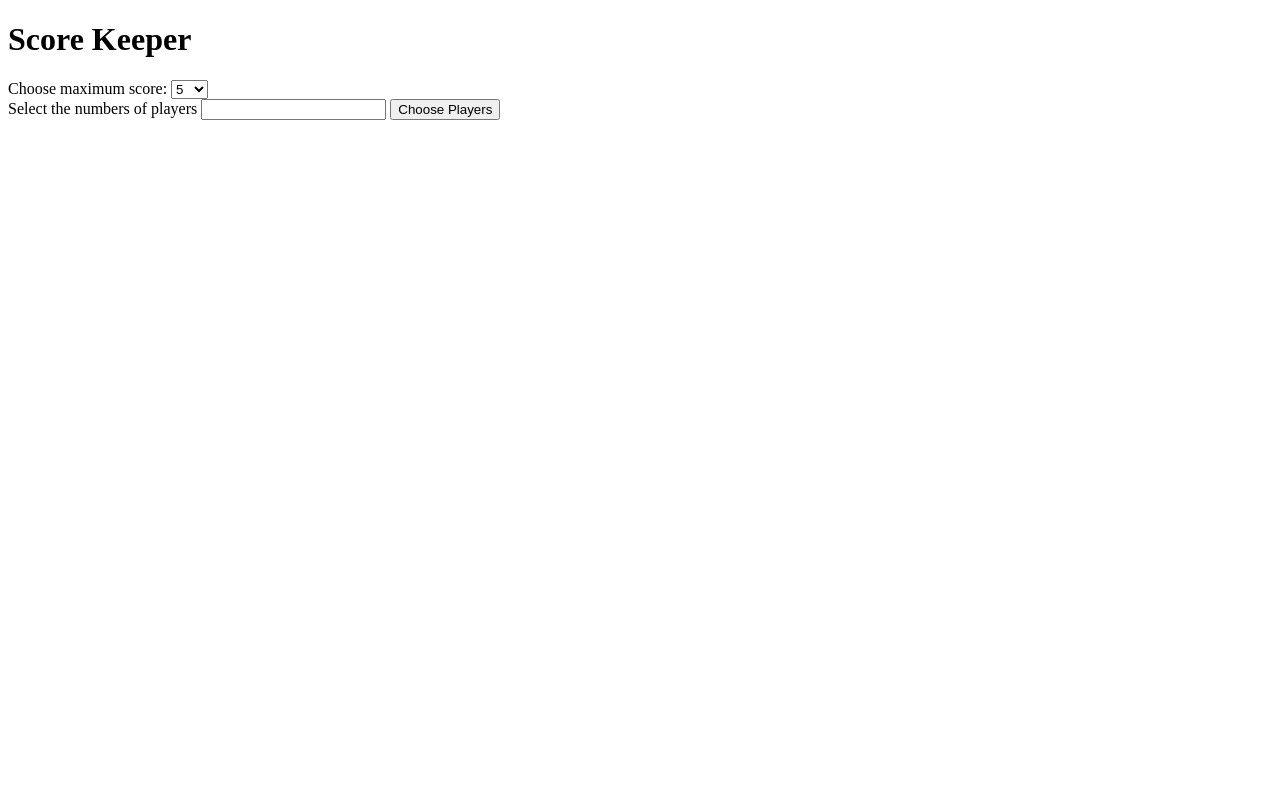
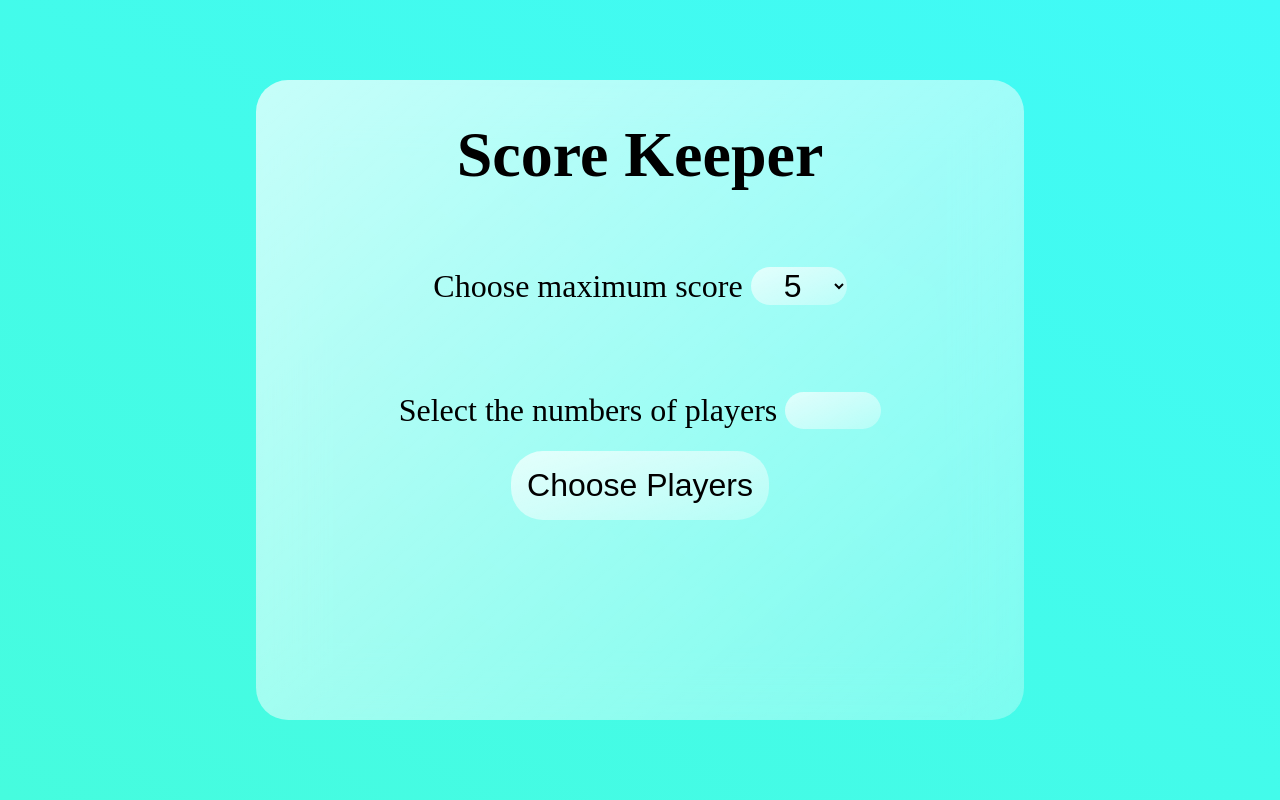
Before and after one commit to vladblk/score-keeper, a plain HTML site: page index.html in a window 1280 px wide. Drawn offline with nearby package versions, Linux system fonts and the light colour scheme.

Commit message:
some design

```diff
--- a/index.html
+++ b/index.html
@@ -12,7 +12,7 @@
     <h1>Score Keeper</h1>
 
     <div class="score-select-container">
-      <label for="score-select">Choose maximum score:</label>
+      <label for="score-select">Choose maximum score</label>
 
       <select name="scores" id="score-select">
           <option value="5">5</option>
@@ -27,9 +27,11 @@
 
     <div class="players-select-container">
       <form class="select-players-form">
-        <label>Select the numbers of players</label>
-        <input type="text" class="select-players-input" />
-        <button class="choose-players-btn">Choose Players</button>
+        <div>
+          <label>Select the numbers of players</label>
+          <input type="text" class="select-players-input" />
+        </div>
+        <button class="choose-players-btn btn">Choose Players</button>
       </form>
     </div>
 
--- a/script.js
+++ b/script.js
@@ -68,7 +68,7 @@ choosePlayersBtn.addEventListener('click', (e) => {
         choosePlayersNameContainer.insertAdjacentHTML('beforeend', html);
       }
       // create button and add it to the dom
-      const btn = `<button class="start-game-btn">Start Game</button>`;
+      const btn = `<button class="start-game-btn btn">Start Game</button>`;
       choosePlayersNameContainer.insertAdjacentHTML('beforeend', btn);
     }
   }
--- a/style.css
+++ b/style.css
@@ -0,0 +1,149 @@
+*, *::after, *::before {
+  margin: 0;
+  padding: 0;
+  box-sizing: border-box;
+}
+
+body {
+  min-height: 100vh;
+  /* background: rgb(63,94,251);
+  background: radial-gradient(circle, rgba(63,94,251,1) 26%, rgba(252,70,70,1) 100%); */
+  background: rgb(70,252,222);
+  background: linear-gradient(to right top, rgba(70,252,222,1) 0%, rgba(64,250,247,1) 100%);
+
+  display: flex;
+  align-items: center;
+  justify-content: center;
+
+  font-size: 2rem;
+}
+
+.wrapper {
+  background: white;
+  min-height: 80vh;
+  width: 60%;
+  background: linear-gradient(
+    to right bottom,
+    rgba(255, 255, 255, 0.7),
+    rgba(255, 255, 255, 0.3)
+  );
+  border-radius: 2rem;
+  backdrop-filter: blur(2rem);
+
+  display: flex;
+  justify-content: space-around;
+  align-items: center;
+  flex-direction: column;
+}
+
+h1 {
+  font-size: 4rem;
+}
+
+.score-select-container {
+  display: flex;
+  justify-content: center;
+  align-items: center;
+}
+
+.score-select-container label {
+  margin-right: .5rem;
+}
+
+#score-select {
+  border: none;
+  text-align: center;
+  font-size: 2rem;
+  background: linear-gradient(
+    to right bottom,
+    rgba(255, 255, 255, 0.7),
+    rgba(255, 255, 255, 0.3)
+  );
+  width: 6rem;
+  border: none;
+  border-radius: 2rem;
+}
+
+.select-players-form {
+  display: flex;
+  align-items: center;
+  justify-content: center;
+  flex-direction: column;
+}
+
+.select-players-form label, .select-players-form input, .select-players-form button {
+  margin: .7rem 0;
+}
+
+.select-players-input {
+  border: none;
+  text-align: center;
+  font-size: 2rem;
+  background: linear-gradient(
+    to right bottom,
+    rgba(255, 255, 255, 0.7),
+    rgba(255, 255, 255, 0.3)
+  );
+  width: 6rem;
+  border: none;
+  border-radius: 2rem;
+}
+
+.btn {
+  border: none;
+  padding: 1rem;
+  text-align: center;
+  font-size: 2rem;
+  background: linear-gradient(
+    to right bottom,
+    rgba(255, 255, 255, 0.7),
+    rgba(255, 255, 255, 0.3)
+  );
+  border: none;
+  border-radius: 2rem;
+
+  cursor: pointer;
+}
+
+.total-players {
+  border: none;
+  text-align: center;
+  font-size: 2rem;
+  background: linear-gradient(
+    to right bottom,
+    rgba(255, 255, 255, 0.7),
+    rgba(255, 255, 255, 0.3)
+  );
+  width: 10rem;
+  border: none;
+  border-radius: 2rem;
+}
+.total-players:focus {
+  outline: none;
+}
+
+.choose-players-name-container {
+  font-size: 1.5rem;
+
+  display: flex;
+  align-items: center;
+  justify-content: center;
+  flex-direction: column;
+}
+
+.choose-players-name-container div {
+  display: flex;
+  align-items: center;
+  justify-content: center;
+
+  padding: 1rem;
+}
+
+.choose-players-name-container div label {
+  margin-right: 2rem;
+}
+
+.start-game-btn {
+  display: inline-flex;
+  align-self: center;
+}
```
